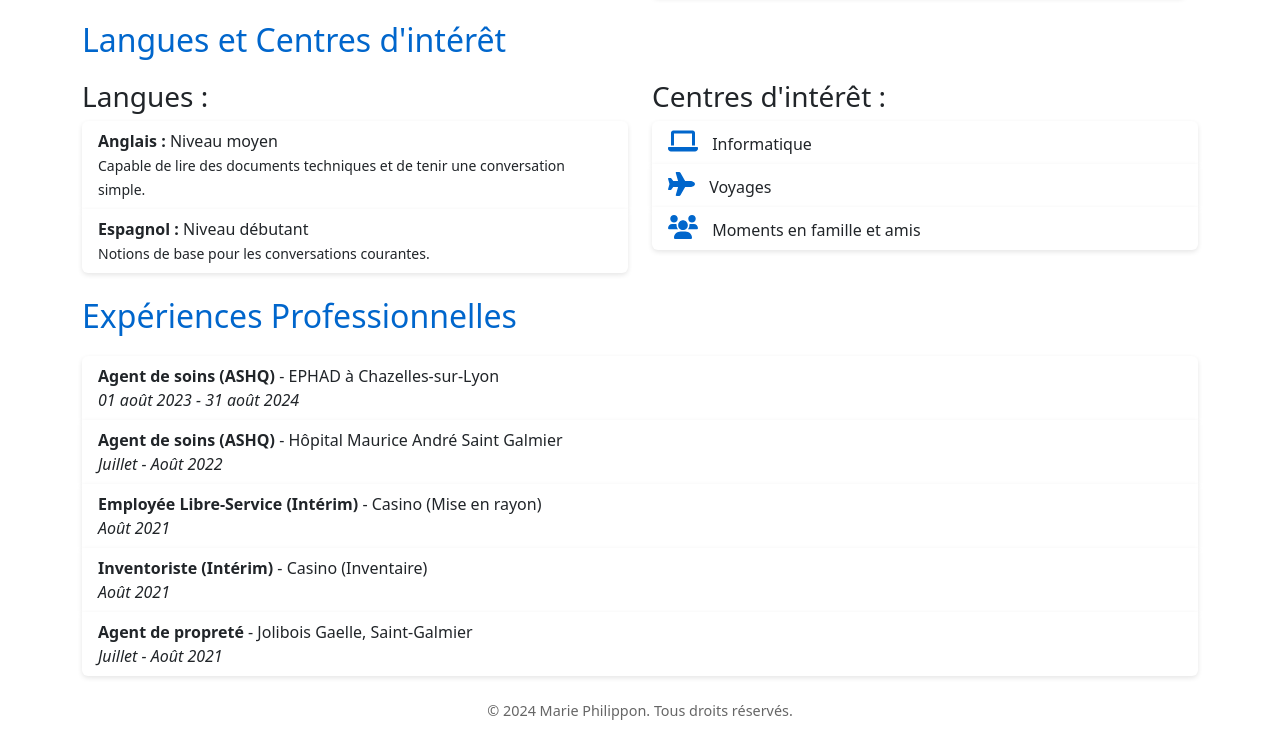
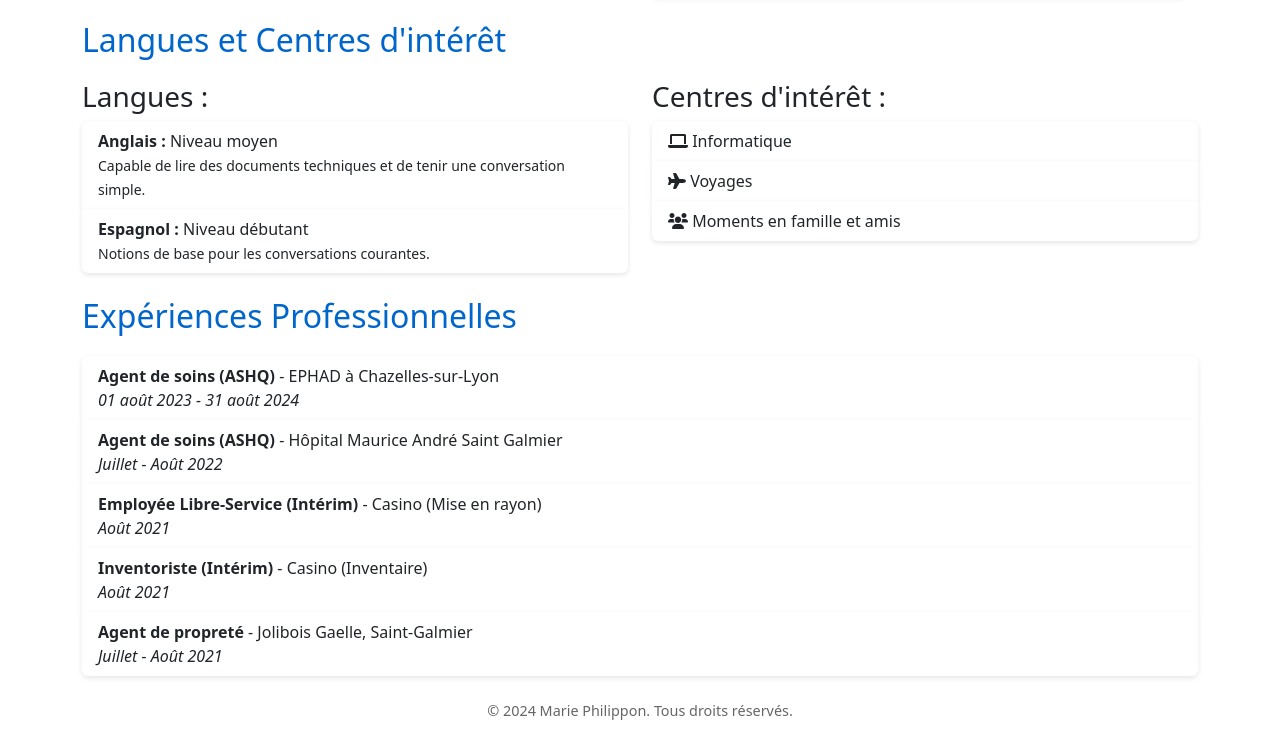
Before and after one commit to MariePhilippon2512/CV, a plain HTML site: page index.html in a window 1280 px wide. Shown: the part 1174-1911 px from the top of the page. Drawn offline with nearby package versions, Linux system fonts and the light colour scheme.

Commit message:
Update index.html

```diff
--- a/index.html
+++ b/index.html
@@ -7,7 +7,6 @@
     <meta name="description" content="Découvrez le CV de Marie Philippon, étudiante en BTS Services Informatiques aux Organisations, option Solutions d’Infrastructure, Systèmes et Réseaux. Avec un parcours mêlant formation et expériences professionnelles variées, elle se distingue par sa polyvalence et son sérieux.">
     <meta name="keywords" content="CV, Marie Philippon, BTS SIO, systèmes, réseaux, infrastructure, informatique, compétences, expériences, alternance, rigueur, polyvalence, sérieux, formation, technologies, projets, apprentissage, solutions, organisation, services, études">
     <link rel="preload" href="image0.jpeg" as="image">
-    <link rel="preload" href="https://fonts.googleapis.com/css2?family=Roboto:wght@400;700&display=swap" as="style">
     <link rel="stylesheet" href="https://cdn.jsdelivr.net/npm/bootstrap@5.3.3/dist/css/bootstrap.min.css" media="print" onload="this.media='all'">
     <noscript><link rel="stylesheet" href="https://cdn.jsdelivr.net/npm/bootstrap@5.3.3/dist/css/bootstrap.min.css"></noscript>
     <style>
@@ -50,8 +49,7 @@
         .icon {
             font-size: 1.5rem;
             margin-right: 10px;
-            color:
-            #0066cc;
+            color:#0066cc;
         }
         .btn-primary:hover {
             background-color: #005bb5;
@@ -167,13 +165,13 @@
                 <h3>Centres d'intérêt :</h3>
                 <ul class="list-group">
                     <li class="list-group-item">
-                        <i class="fas fa-laptop icon"></i> Informatique
+                        <i class="fas fa-laptop"></i> Informatique
                     </li>
                     <li class="list-group-item">
-                        <i class="fas fa-plane icon"></i> Voyages
+                        <i class="fas fa-plane"></i> Voyages
                     </li>
                     <li class="list-group-item">
-                        <i class="fas fa-users icon"></i> Moments en famille et amis
+                        <i class="fas fa-users"></i> Moments en famille et amis
                     </li>
                 </ul>
             </div>
```
